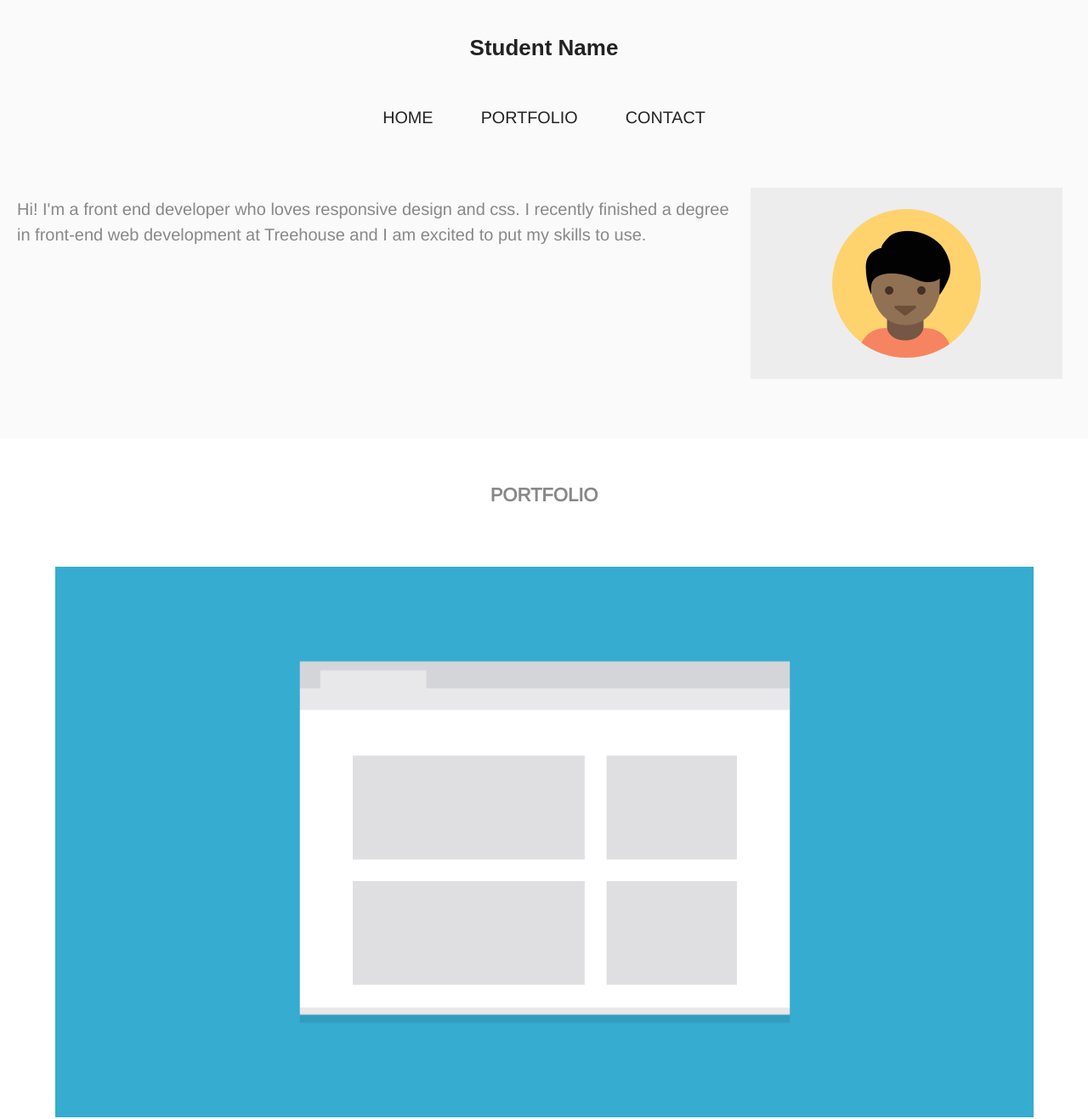
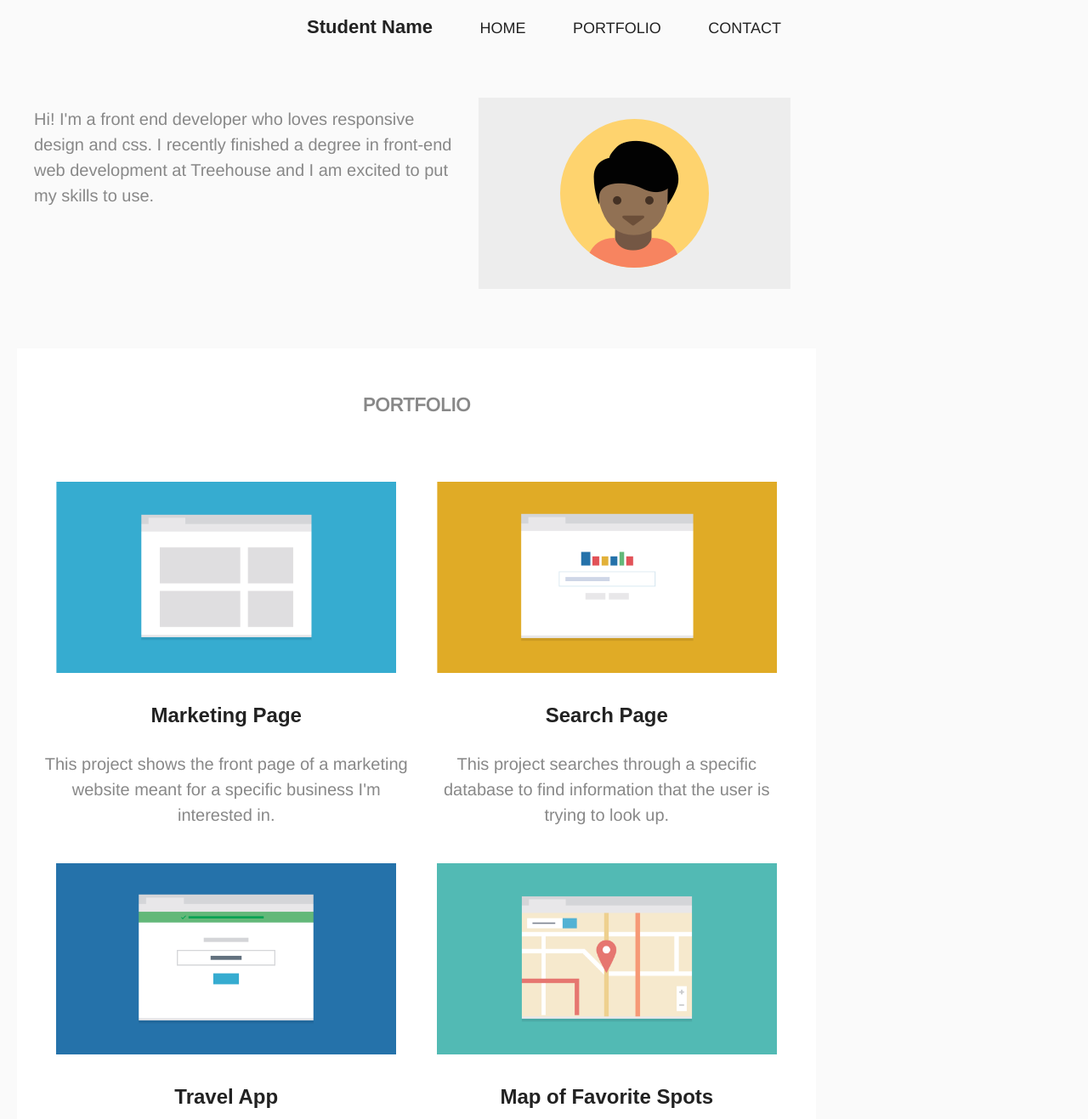
Before and after one commit to rkvaron/techdegree-project-2, a plain HTML site: page index.html in a window 1280 px wide. Shown: the top 1317 px of the page at 85% size. Drawn offline with nearby package versions, Linux system fonts and the light colour scheme; a web font is replaced by a local one.

Commit message:
Adjusted positioning

```diff
--- a/css/styles.css
+++ b/css/styles.css
@@ -150,13 +150,29 @@ img {
   Media Queries
 ==================================== */
 @media (min-width: 769px) {
+  .wrapper {
+    max-width: 980px;
+    padding-left: 1em;
+    padding-right: 1em;
+  }
+  .name {
+    display: inline;
+    text-align: left;
+    font-size: 1.1em;
+    padding: 10px;
+  }
+  .name a {
+    display: inline-block;
+  }
   .main-nav {
-
+    font-size: 1.0em;
+    text-align: center;
+      display: inline-block;
   }
   .main-nav li {
     padding: 0 10px;
+    font-size: .9em;
     display: inline-block;
-    font-size: .9em;
   }
   .main-nav a {
       background-color: #fafafa;
@@ -171,6 +187,16 @@ img {
     padding: 20px;
     margin-bottom: 2em;
   }
+  img {
+    max-width: 400px;
+  }
+  .portfolio-item {
+    width: 50%;
+    display: inline-block;
+    padding: 10px;
+    margin: -4px;
+  }
+
   .clearfix:after {
   content: "";
   display: table;
--- a/index.html
+++ b/index.html
@@ -9,7 +9,7 @@
     <link rel="stylesheet" href="css/styles.css">
   </head>
 <body>
-  <div class="wrapper">
+
   <div class="container top">
     <header class="main-header">
   		<h1 class="name"><a href="#">Student Name</a></h1>
@@ -19,11 +19,12 @@
   			<li><a href="#">Contact</a></li>
   		</ul>
     </header><!--/.main-header-->
+  <div class="wrapper">
     <div class="profile clearfix">
       <img src="images/responsive-layout-profile.png" alt="Photo of Student">
       <p>Hi! I'm a front end developer who loves responsive design and css. I recently finished a degree in front-end web development at Treehouse and I am excited to put my skills to use. </p>
     </div>
-  </div>
+
   <div class="container">
     <div class="portfolio">
         <h2>Portfolio</h2>
@@ -37,7 +38,7 @@
         <h3>Search Page</h3>
         <p>This project searches through a specific database to find information that the user is trying to look up.</p>
       </div>
-      <div class="item-3" portfolio-item>
+      <div class="item-3 portfolio-item">
         <img src="images/portfolio-3.png" alt="Webpage wireframe with navy background">
         <h3>Travel App</h3>
         <p>This project compares travel times based on different transportation methods and tells you the best one.</p>
@@ -67,7 +68,7 @@
         <p><a href="">Email: <strong>email@yoursite.com</strong></a></p>
       </div>
     </section>
-
+  </div>
     <footer>
       <ul>
         <li>Student name</li>
```
